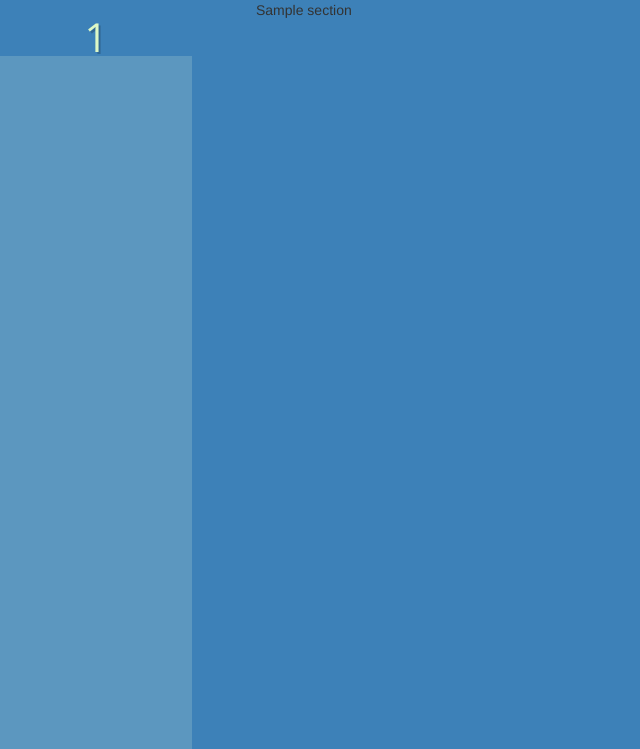
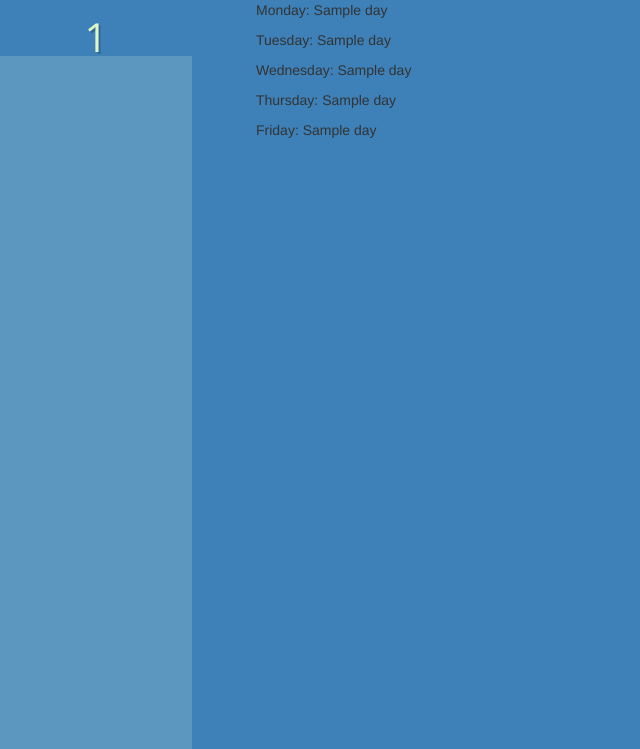
Before and after one commit to chase1745/Course-Planner, a Flask app: template templates/output.html in a window 1280 px wide. Shown: the part 51-800 px from the top of the page, without its empty margins (0-640 px from the left). Run offline with Flask 2, Linux system fonts and the light colour scheme; the template is opened without the code that fills it: most values are stand-ins (such as "Sample title", 1, 10 or a date in 2020); some libraries are stand-ins or nearby versions.

Commit message:
Break up schedules into days for user output.

```diff
--- a/app.py
+++ b/app.py
@@ -120,23 +120,34 @@ def output():
         for sec in l:
             print(sec.secInfo)
     scheduleList = generate_schedules(section_list)
-    print("NUMBER OF SCHEDULES:", len(scheduleList))
+    # print("NUMBER OF SCHEDULES:", len(scheduleList))
 
     # Print schedules
-    i = 1
-    for schedule in scheduleList:
-        print("Schedule" + str(i) + ":")
-        i += 1
-        for section in list(schedule):
-            print(section.secInfo)
+    # i = 1
+    # for schedule in scheduleList:
+    #     print("Schedule" + str(i) + ":")
+    #     i += 1
+    #     for section in list(schedule):
+    #         print(section.secInfo)
 
     # Prep data for user output
+    # Each schedule in outputScheduleList is a dict with keys: M,T,W,R,F
+    #   with values holding the section information
     outputScheduleList = []
     for schedule in scheduleList:
-        sections = []
+        s = defaultdict(list)
+        s['M'] = []
+        s['T'] = []
+        s['W'] = []
+        s['R'] = []
+        s['F'] = []
+
         for section in list(schedule):
-            sections.append(section.secInfo)
-        outputScheduleList.append(sections)
+            for day, value in section.days.items():
+                if value:
+                    s[day].append(section.secInfo)
+                    print(s)
+        outputScheduleList.append(s)
 
     return render_template('output.html', scheduleList=outputScheduleList)
 
--- a/templates/output.html
+++ b/templates/output.html
@@ -17,9 +17,26 @@
 
 {% for schedule in scheduleList %}
     <div class="sections" id="section-{{ loop.index }}">
-        {% for section in schedule %}
-            {{ section }}<br>
-        {% endfor %}
+        <p>Monday:
+        {% for day in schedule['M'] %}
+            {{ day }}
+        {% endfor %}</p>
+        <p>Tuesday:
+        {% for day in schedule['T'] %}
+            {{ day }}
+        {% endfor %}</p>
+        <p>Wednesday:
+        {% for day in schedule['W'] %}
+            {{ day }}
+        {% endfor %}</p>
+        <p>Thursday:
+        {% for day in schedule['R'] %}
+            {{ day }}
+        {% endfor %}</p>
+        <p>Friday:
+        {% for day in schedule['F'] %}
+            {{ day }}
+        {% endfor %}</p>
     </div>
 {% endfor %}
 {% endblock %}
```
